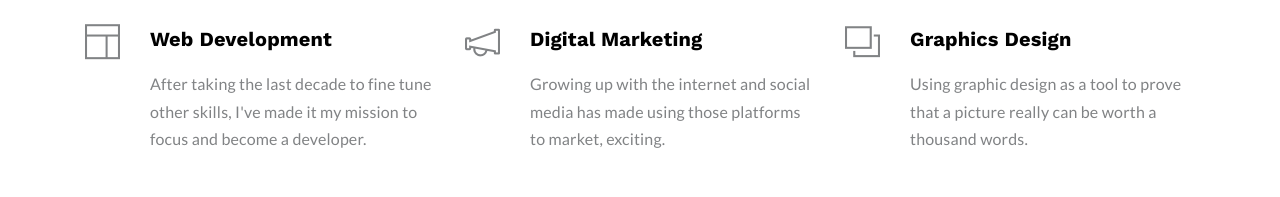
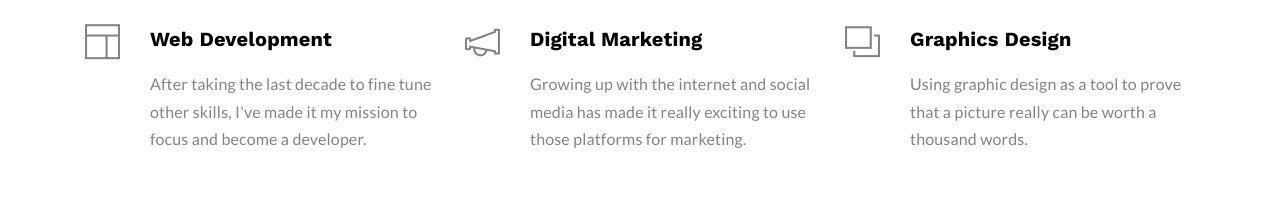
Before and after one commit to AlejandroSays/personalSite, a plain HTML site: page index.html in a window 1280 px wide. Shown: the part 1848-2045 px from the top of the page. Drawn offline with nearby package versions, Linux system fonts and the light colour scheme; some packages are replaced by stand-ins of ours.

Commit message:
Update index.html

```diff
--- a/index.html
+++ b/index.html
@@ -238,7 +238,7 @@
 				<div class="service-item mb-5" data-aos="fade-left"  data-aos-delay="450">
 					<i class="ti-announcement"></i>
 					<h4 class="my-3">Digital Marketing</h4>
-					<p>Growing up with the internet and social media has made using those platforms to market, exciting.</p>
+					<p>Growing up with the internet and social media has made it really exciting to use those platforms for marketing.</p>
 				</div>
 			</div>
 			<div class="col-lg-4">
```
